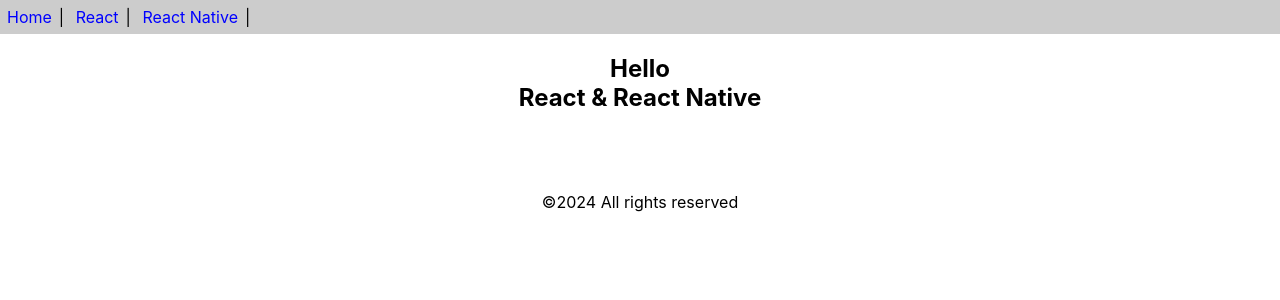
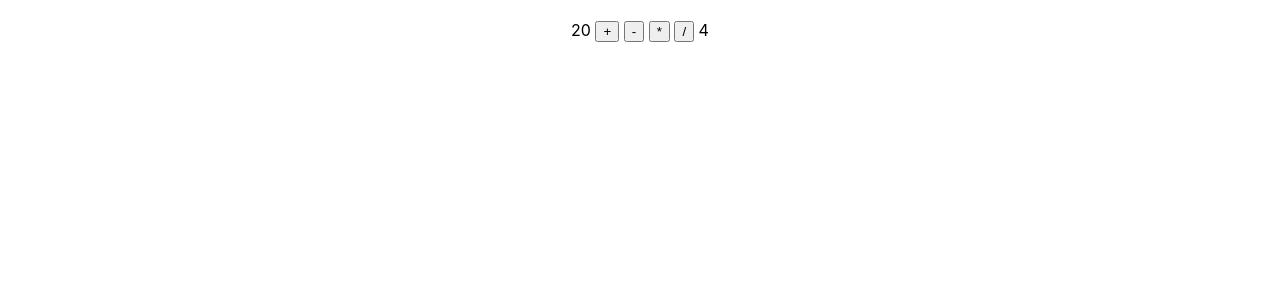
Before and after one commit to s6403051633033/App1_s6403051633033, a React (Create React App) app: page / in a window 1280 px wide. Shown: the top 300 px of the page. Built offline with nearby package versions, Linux system fonts and the light colour scheme.

Commit message:
Calculator

```diff
--- a/src/App.js
+++ b/src/App.js
@@ -1,10 +1,5 @@
 import React from 'react'
-import { Header, Content, Footer } from './func-components';
-
-function App(){
-  return(
-    [<Header/>, <Content/>, <Footer/>]
-  )
-
+import { Calculator2 } from './calculator';
+export default function App() {
+  return <Calculator2/>;
 }
-export default App;
--- /dev/null
+++ b/src/calculator.js
@@ -0,0 +1,23 @@
+import React from 'react';
+
+export function Calculator2() {
+    const n1 = 20;
+    const n2 = 4;
+
+    const calculate = (op) => {
+        let c = `${n1} ${op} ${n2}`;
+        let r = eval(c);
+        alert(`${n1} ${op} ${n2} = ${r}`);
+    };
+
+    return (
+        <div style={{ textAlign: 'center', marginTop: 20 }}>
+            <span>{n1}</span>&nbsp;
+            <button onClick={() => calculate('+')}>+</button>&nbsp;
+            <button onClick={() => calculate('-')}>-</button>&nbsp;
+            <button onClick={() => calculate('*')}>*</button>&nbsp;
+            <button onClick={() => calculate('/')}>/</button>&nbsp;
+            <span>{n2}</span>
+        </div>
+    );
+}
```
